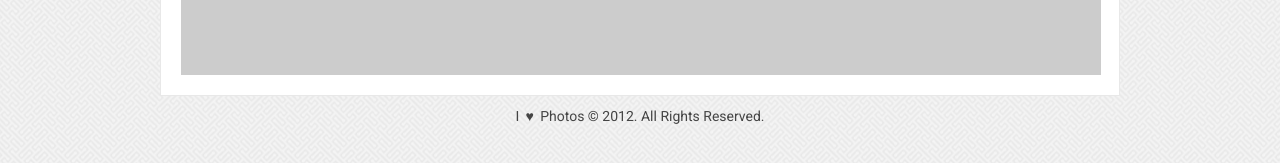
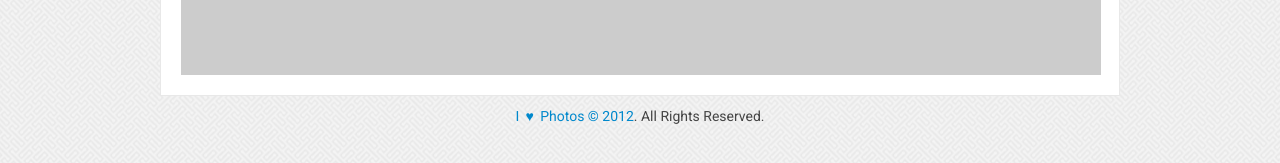
Before and after one commit to jmarizgit/learning_jekyll, a Jekyll site: the page built from index.html, in a window 1280 px wide. Shown: the part 326-489 px from the top of the page. Built offline with Jekyll 4.4.1, drawn with Linux system fonts in a browser that asks for light colours; some web fonts are replaced.

Commit message:
link to repository on footer

```diff
--- a/_layouts/default.html
+++ b/_layouts/default.html
@@ -27,7 +27,7 @@
     </div>
 
     <footer class="center">
-      <p>I <i class="icon-heart"></i> Photos &copy; 2012. All Rights Reserved. </p>
+      <p><a href="http://github.com/jmarizgit/learning_jekyll">I <i class="icon-heart"></i> Photos &copy; 2012</a>. All Rights Reserved. </p>
     </footer>
 
   </div><!-- #main -->
```
Also changed, not shown: 6 other files.
